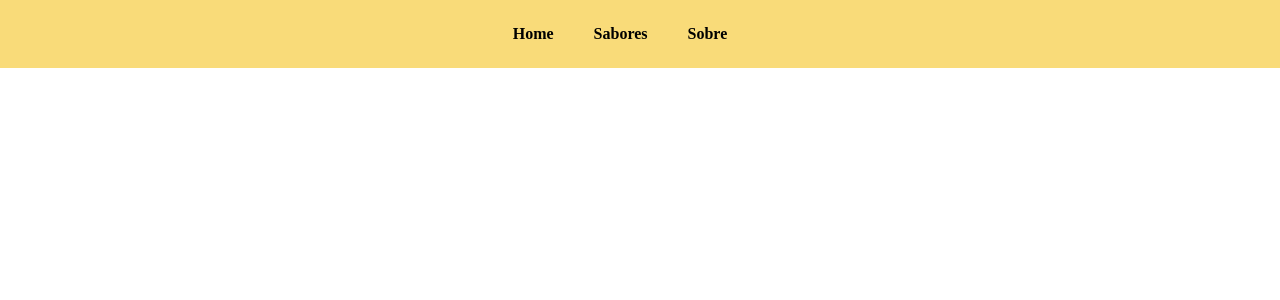
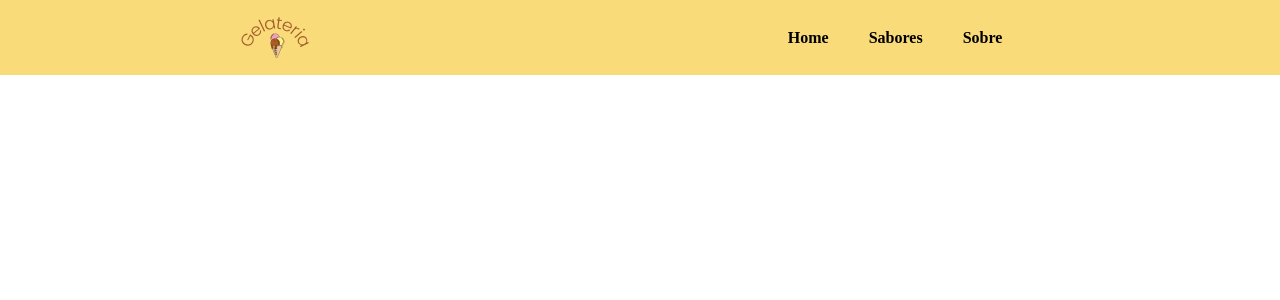
Before and after one commit to GabrielSaturnino/sorveteria, a React (Create React App) app in the folder sorveteria/: page / in a window 1280 px wide. Shown: the top 300 px of the page. Built offline with nearby package versions, Linux system fonts and the light colour scheme.

Commit message:
pequenas alteracoes

```diff
--- a/sorveteria/src/componentes/AppBar/index.js
+++ b/sorveteria/src/componentes/AppBar/index.js
@@ -1,15 +1,21 @@
 import React from 'react';
 import { Link } from 'react-router-dom';
+import Banner from '../Banner';
 import './style.css';
 
 const AppBar = () => (
+  <>
     <header>
+      <img src="./assets/logo.png" alt="Logo da Sorveteria" />
       <nav>
         <Link className='links' to='/'>Home</Link>
         <Link className='links' to='/sabores'>Sabores</Link>
         <Link className='links' to='/sobre'>Sobre</Link>
       </nav>
     </header>
+
+    <Banner />
+  </>
 );
 
 export default AppBar;
--- a/sorveteria/src/componentes/AppBar/style.css
+++ b/sorveteria/src/componentes/AppBar/style.css
@@ -4,7 +4,11 @@ header {
   align-items: center;
   justify-content: space-around;
   background-color: #F9DB79;
-  padding: 25px;
+
+}
+
+header img {
+  width: 75px;
 }
 
 header nav .links {
--- /dev/null
+++ b/sorveteria/src/componentes/Banner/index.js
@@ -0,0 +1,8 @@
+import React from 'react';
+import './style.css';
+
+export default function Banner() {
+  return (
+    <div className='img-banner'></div>
+  );
+}
--- /dev/null
+++ b/sorveteria/src/componentes/Banner/style.css
@@ -0,0 +1,7 @@
+.img-banner {
+  height: 100vh;
+  background-repeat: no-repeat;
+  background-size: contain;
+  background-position: center;
+  background-image: ulr('./assets/banner-home.png');
+}
--- a/sorveteria/src/componentes/Rotas/index.js
+++ b/sorveteria/src/componentes/Rotas/index.js
@@ -1,3 +1,4 @@
+import React from 'react';
 import { BrowserRouter, Routes, Route } from 'react-router-dom';
 import Inicial from '../../paginas/Inicial';
 import Sabores from '../../paginas/Sabores';
--- a/sorveteria/src/paginas/Inicial/index.js
+++ b/sorveteria/src/paginas/Inicial/index.js
@@ -1,10 +1,12 @@
-import { Link } from 'react-router-dom';
+import React from 'react';
 import AppBar from '../../componentes/AppBar';
+import Banner from '../../componentes/Banner';
 
 export default function Inicial() {
   return (
     <>
       <AppBar />
+      <Banner />
     </>
   );
 }
--- a/sorveteria/src/paginas/Sabores/index.js
+++ b/sorveteria/src/paginas/Sabores/index.js
@@ -1,3 +1,4 @@
+import React from 'react';
 import AppBar from '../../componentes/AppBar';
 
 export default function Sabores() {
--- a/sorveteria/src/paginas/Sobre/index.js
+++ b/sorveteria/src/paginas/Sobre/index.js
@@ -1,3 +1,4 @@
+import React from 'react';
 import AppBar from '../../componentes/AppBar';
 
 export default function Sobre() {
```
Lines whose indentation alone changed are shown as unchanged.
